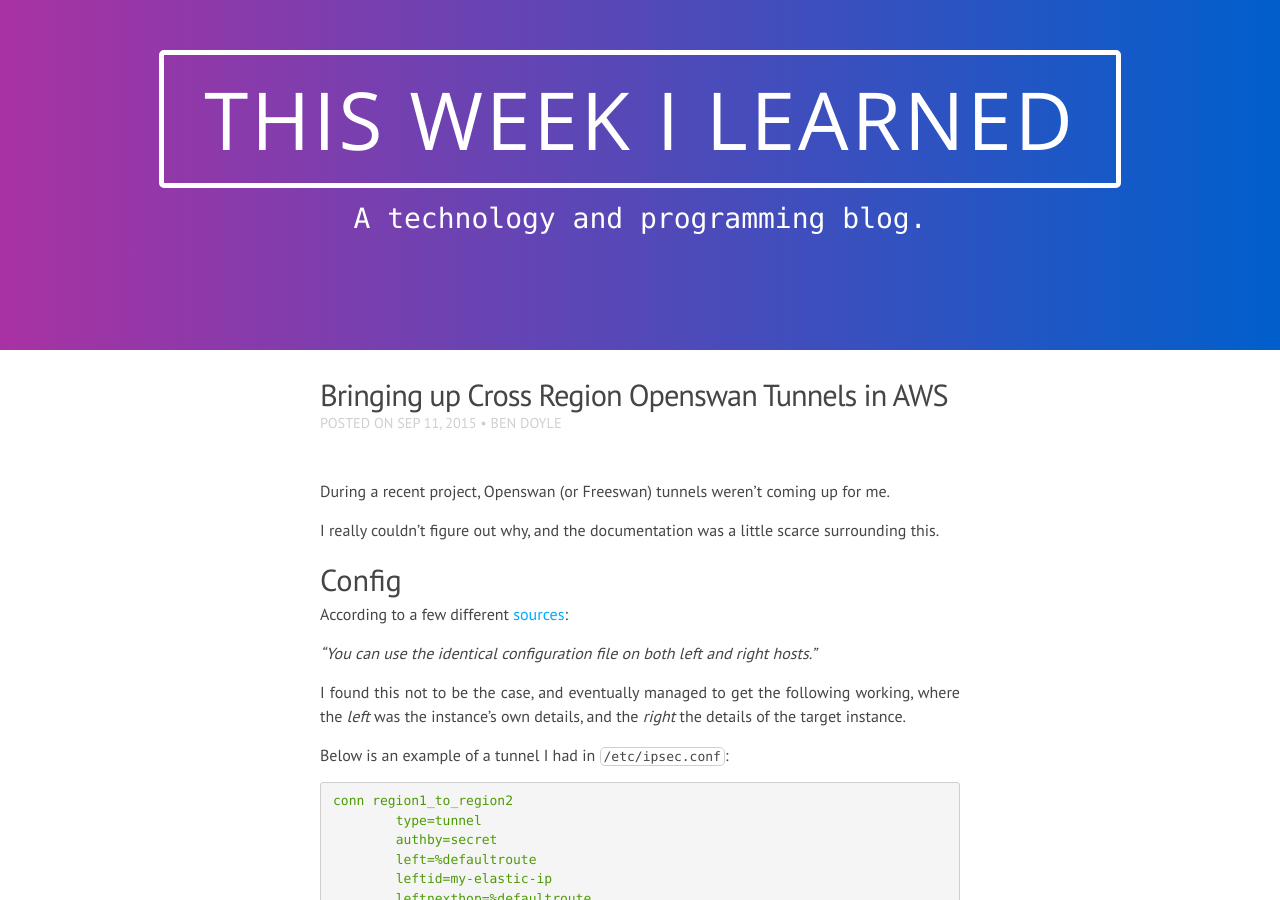
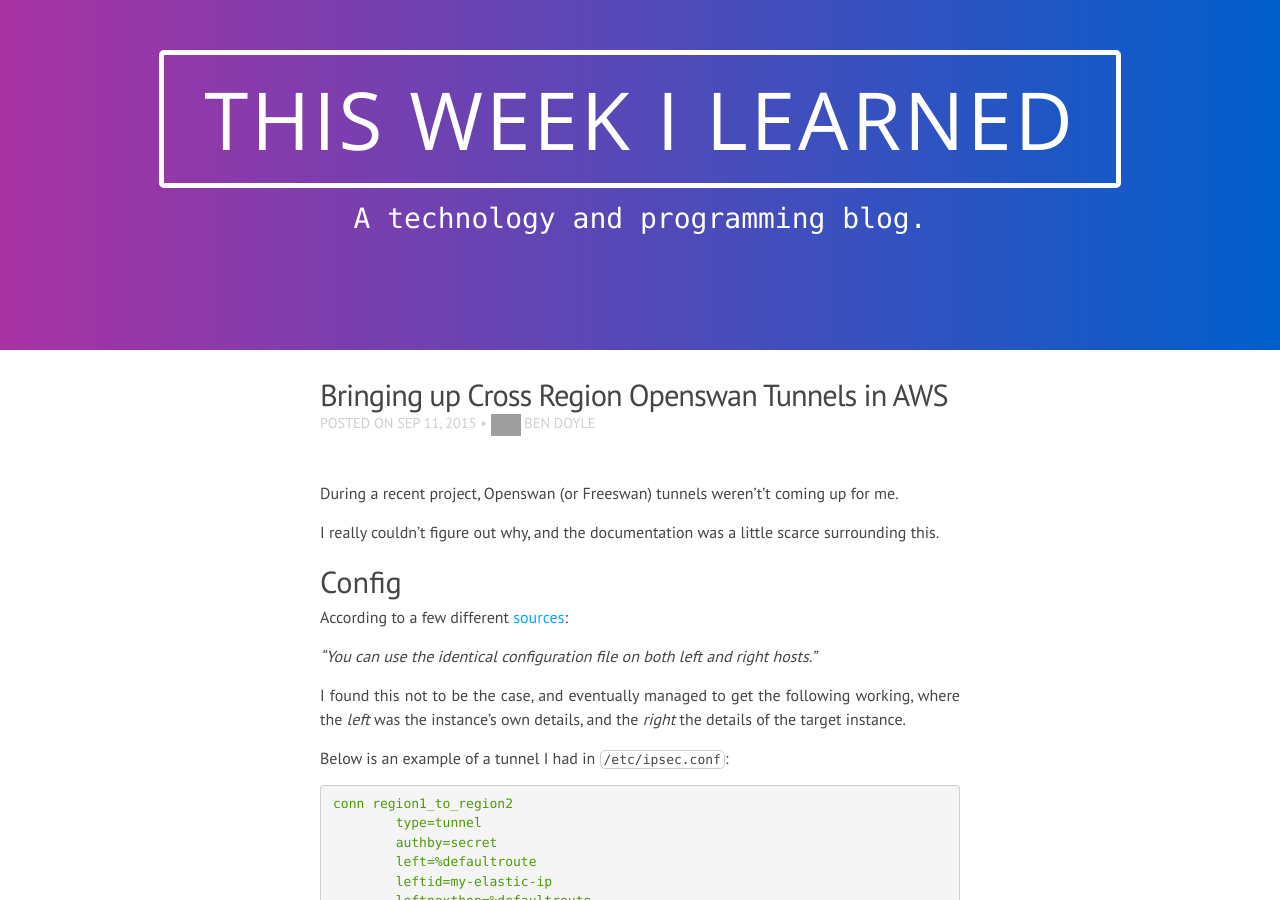
Before and after one commit to twilblog/twilblog.github.io, a Jekyll site: the page built from _posts/2015-09-11-bring-up-ipsec-tunnels.md, in a window 1280 px wide and 900 px high. Built offline with Jekyll 4.4.1, drawn with Linux system fonts in a browser that asks for light colours; nearby versions of some CDN libraries; part of the change alters nothing that is shown; grey boxes are pictures that could not be loaded.

```diff
--- a/_posts/2015-09-11-bring-up-ipsec-tunnels.md
+++ b/_posts/2015-09-11-bring-up-ipsec-tunnels.md
@@ -3,9 +3,10 @@ layout: post
 title:  "Bringing up Cross Region Openswan Tunnels in AWS"
 date:   2015-09-11 11:00:00:00
 author: Ben Doyle
+author_avatar: https://res-3.cloudinary.com/status-hero/image/upload/c_fill/v1437582322/ubqxl0tjuwryeunokzwp
 categories: VPN ipsec AWS
 ---
-During a recent project, Openswan (or Freeswan) tunnels weren't coming up for me.
+During a recent project, Openswan (or Freeswan) tunnels weren't't coming up for me.
 
 I really couldn't figure out why, and the documentation was a little scarce surrounding this.
 
```
